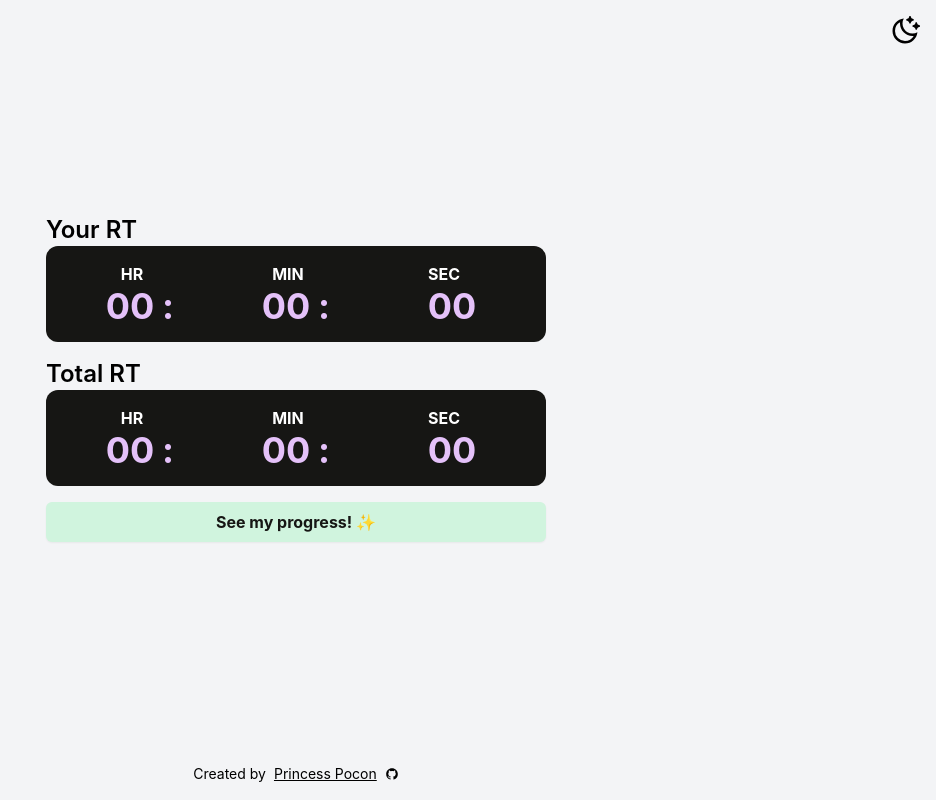
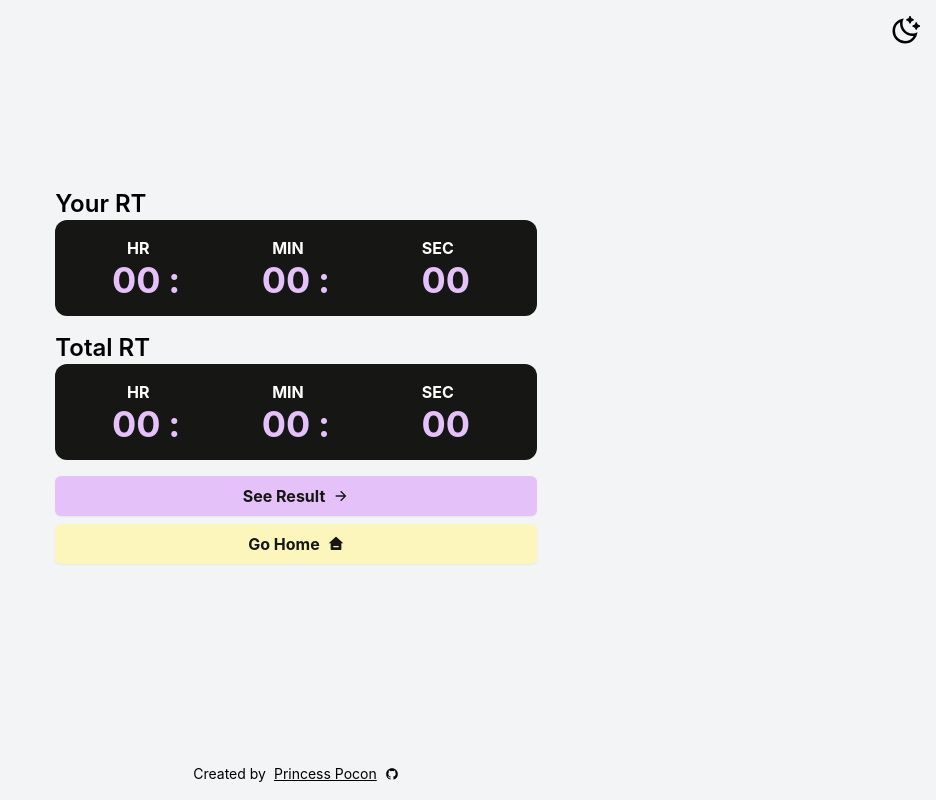
Before and after one commit to prxncxss03/trt-percentage-converter, a React (Create React App) app: page / in a window 1280 px wide. Both pictures are taken after a click on the button "RT to Percentage". Shown: the whole page, without its empty margins (344-1280 px from the left). Built offline with nearby package versions, Linux system fonts and the light colour scheme.

Commit message:
refactor code

```diff
--- a/src/App.js
+++ b/src/App.js
@@ -1,10 +1,7 @@
 import { useState } from "react";
 
 import { ThemeSwitcher } from "./components/darkMode/ThemeSwitcher";
-import { TimeBoard } from "./components/time/TimeBoard";
-import { ProgressBar } from "./components/result/ProgressBar";
-import { TimeBoardName } from "./components/time/TimeBoardName";
-import { RiArrowGoBackLine } from "react-icons/ri";
+import { TrtPercentage } from "./components/time/TrtPercentage";
 import { Footer } from "./components/footer/Footer";
 import { Result1 } from "./components/result/Result1";
 import { Home } from "./components/home/Home";
@@ -69,7 +66,7 @@ function App() {
       setError1("The time you entered is greater than the total time");
       return;
     }
-    setPage(2);
+    setPage(3);
 
     let percentage = (totalUserTime / TotalRT) * 100;
     let percentageRounded = Math.round(percentage * 100) / 100;
@@ -91,7 +88,7 @@ function App() {
       {
         page === 1 ? <Home handleChangePage1={()=> handleChangePage(2)} handleChangePage2 ={()=> handleChangePage(4)} ></Home>
         : page === 2 ? <div className="flex flex-col items-center  w-full mb-6 h-full justify-center">
-          <TimeBoard
+          <TrtPercentage
             error1={error1}
             error2={error2}
             userHr={userHr} handleUserHrChange={(e)=> {handleTimeChange(e, setUserHr)}}
@@ -101,10 +98,12 @@ function App() {
             totalMin={totalMin} handleTotalMinChange={(e)=> {handleTimeChange(e, setTotalMin)}}
             totalSec={totalSec} handleTotalSecChange={(e)=> {handleTimeChange(e, setTotalSec)}}
             computeTotalTime={computeTotalTime}
+            GoHomePage={()=>handleChangePage(1)}
+
           />
         </div> :
         page === 3 ?
-        <Result1 percentage={percentage} handleChangePage={handleChangePage}></Result1>
+        <Result1 percentage={percentage} handleChangePage={()=>handleChangePage(2)} GoHomePage={()=>handleChangePage(1)}></Result1>
         : null
       }
       <Footer />
--- a/src/components/time/TimeBoardName.js
+++ b/src/components/general/BoardName.js
@@ -1,4 +1,4 @@
-export const TimeBoardName = ({name}) => {
+export const BoardName = ({name}) => {
     return(
         <p className="font-semibold text-2xl mt-4  ">{name}</p>
     )
--- /dev/null
+++ b/src/components/general/GoBackBtn.js
@@ -0,0 +1,10 @@
+import {RiArrowGoBackLine } from "react-icons/ri"
+export const GoBackBtn = ({name, handleChangePage}) => {
+    return(
+        <button onClick={(e) => handleChangePage(e)}
+        className="bg-e4c1f9 shadow-sm  text-161614 font-bold rounded-md px-4 py-2 flex w-full items-center justify-center mb-1 ">
+            <span className="mr-2">{name}</span>
+            <RiArrowGoBackLine />
+        </button>
+    )
+}
--- /dev/null
+++ b/src/components/general/SeeResultBtn.js
@@ -0,0 +1,10 @@
+import {RiArrowRightLine} from 'react-icons/ri'
+export const SeeResultBtn = ({name, onClick}) => {
+    return(
+        <button onClick={onClick}
+        className="bg-e4c1f9 shadow-sm mt-4  text-161614 font-bold rounded-md px-4 py-2 flex w-full items-center justify-center mb-1">
+            <span className='mr-2'>{name} </span>
+            <RiArrowRightLine />
+        </button>
+    )
+}
--- a/src/components/home/Home.js
+++ b/src/components/home/Home.js
@@ -1,7 +1,7 @@
 import { HomeBtn } from "./HomeBtn"
 export const Home = ({handleChangePage1,handleChangePage2}) => {
     return(
-        <div>
+        <div className="flex flex-col h-full justify-center md:w-1/2 lg:w-5/12">
             <HomeBtn name="RT to Percentage" handleChangePage={handleChangePage1}/>
             <HomeBtn name="Percentage to RT" handleChangePage={handleChangePage2}/>
         </div>
--- a/src/components/home/HomeBtn.js
+++ b/src/components/home/HomeBtn.js
@@ -1,10 +1,14 @@
-import { RiHome3Fill } from "react-icons/ri"
-export const HomeBtn = ({name, handleChangePage,page}) => {
+import { RiPercentFill,RiHome3Fill } from "react-icons/ri"
+import {TbNumbers} from "react-icons/tb"
+
+export const HomeBtn = ({name, handleChangePage}) => {
     return(
-        <button onClick={(e,page) => handleChangePage(e)}
-        className="bg-fcf6bd mt-4 text-161614 font-bold md:w-1/2 lg:w-5/12 rounded-md px-4 py-2 w-full shadow-sm">
+        <button onClick={(e) => handleChangePage(e)}
+        className="bg-fcf6bd my-1 flex items-center justify-center text-161614 font-bold  rounded-md px-4 py-2 w-full shadow-sm">
             <span className="mr-2">{name}</span>
-            <RiHome3Fill size={20}/>
+            {
+            name === "RT to Percentage" ? <RiPercentFill /> : name === "Go Home" ? <RiHome3Fill/> : <TbNumbers />
+            }
         </button>
     )
 }
--- a/src/components/time/IndivTimeBoard.js
+++ b/src/components/percentage/PercentageBoard.js
@@ -1,13 +1,13 @@
-import {TimeBoardName} from './TimeBoardName';
-import {TimeInputWithLabel} from './TimeInputWithLabel';
-import {ErrorMessage} from './ErrorMessage';
-
-export const IndivTimeBoard = ({
-    name,error, timeMIN, timeHR, timeSEC,  handleTimeHrChange, handleTimeMinChange, handleTimeSecChange
+import { BoardName } from "../general/BoardName"
+export const PercentageBoard = ({
+    name,
+    percentage,
+    handlePercentageChange,
+    handleChangePage,
 }) => {
     return(
         <div className="w-full flex flex-col md:w-1/2 lg:w-5/12">
-                <TimeBoardName name={name} />
+                <BoardName name={name} />
                 <ErrorMessage message={error}></ErrorMessage>
                 <div className="flex items-center bg-161614 dark:bg-gray-600 p-4 rounded-xl">
                     <TimeInputWithLabel unit="HR" time={timeHR} handleTimeChange={(e)=> {handleTimeHrChange(e)}}/>
--- /dev/null
+++ b/src/components/percentage/PercentageInput.js
@@ -0,0 +1,16 @@
+export const PercentageInput = ({ percentage,handlePercentageChange }) => {
+
+
+    return (
+        <div className="flex flex-col rounded-md items-center justify-center ">
+        <input
+            type="number"
+            name="percentage"
+            id="percentage"
+            value={percentage}
+            onChange={handlePercentageChange}
+            className=" bg-transparent text-e4c1f9 dark:drop-shadow-sm font-bold w-14 text-center outline-none text-4xl"
+        />
+        </div>
+    );
+}
--- a/src/components/result/Result1.js
+++ b/src/components/result/Result1.js
@@ -1,8 +1,9 @@
-import { TimeBoardName } from "../time/TimeBoardName"
-import { RiArrowGoBackLine } from "react-icons/ri"
+import { BoardName } from "../general/BoardName"
 import { ProgressBar } from "./ProgressBar"
+import { HomeBtn } from "../home/HomeBtn"
+import { GoBackBtn } from "../general/GoBackBtn"
 
-export const Result1 = ({percentage, handleChangePage}) => {
+export const Result1 = ({percentage, handleChangePage,GoHomePage}) => {
     let message = {
         10: "Go go go!",
         20: "Celebrate small wins",
@@ -15,7 +16,7 @@ export const Result1 = ({percentage, handleChangePage}) => {
 
     return(
         <div className="flex flex-col w-full h-full md:w-1/2 lg:w-5/12 px-4 justify-center">
-          <TimeBoardName name="Your progress" />
+          <BoardName name="Your progress" />
           <div className="mt-10 mb-10">
             <ProgressBar percentage={percentage} />
             <p className="font-bold text-xl text-center my-2">{percentage}%</p>
@@ -25,7 +26,8 @@ export const Result1 = ({percentage, handleChangePage}) => {
               }
             </p>
           </div>
-          <button onClick={(e) => handleChangePage(e)} className="bg-e4c1f9 shadow-sm  text-161614 font-bold rounded-md px-4 py-2 flex w-full items-center justify-center">Go Back<RiArrowGoBackLine className="ml-2 " /></button>
+          <GoBackBtn name="Go Back" handleChangePage={handleChangePage} />
+          <HomeBtn name="Go Home" handleChangePage={GoHomePage} />
         </div>
 
     )
--- a/src/components/time/TimeBoard.js
+++ b/src/components/time/TimeBoard.js
@@ -1,18 +1,19 @@
-import { IndivTimeBoard } from "./IndivTimeBoard";
+import {BoardName} from '../general/BoardName';
+import {TimeInputWithLabel} from './TimeInputWithLabel';
+import {ErrorMessage} from './ErrorMessage';
 
 export const TimeBoard = ({
-    userHr,userMin,userSec,totalHr,totalMin,totalSec,computeTotalTime,
-    handleUserHrChange,handleUserMinChange,handleUserSecChange,
-    handleTotalHrChange,handleTotalMinChange,handleTotalSecChange,
-    error1, error2
+    name,error, timeMIN, timeHR, timeSEC,  handleTimeHrChange, handleTimeMinChange, handleTimeSecChange
 }) => {
-
-    return (
-        <div className="flex flex-col w-full p-4 justify-center items-center select-none">
-            <IndivTimeBoard name="Your RT" error={error1} timeHR={userHr} timeMIN={userMin} timeSEC={userSec} handleTimeHrChange={handleUserHrChange} handleTimeMinChange={handleUserMinChange} handleTimeSecChange={handleUserSecChange}></IndivTimeBoard>
-            <IndivTimeBoard name="Total RT" error={error2} timeHR={totalHr} timeMIN={totalMin} timeSEC={totalSec} handleTimeHrChange={handleTotalHrChange} handleTimeMinChange={handleTotalMinChange} handleTimeSecChange={handleTotalSecChange}></IndivTimeBoard>
-            <button onClick={computeTotalTime} className=
-            "mt-4 bg-d0f4de text-161614 font-bold md:w-1/2 lg:w-5/12 rounded-md px-4 py-2 w-full shadow-sm">See my progress! ✨</button>
-       </div>
-    );
+    return(
+        <div className="w-full flex flex-col ">
+                <BoardName name={name} />
+                <ErrorMessage message={error}></ErrorMessage>
+                <div className="flex items-center bg-161614 dark:bg-gray-600 p-4 rounded-xl">
+                    <TimeInputWithLabel unit="HR" time={timeHR} handleTimeChange={(e)=> {handleTimeHrChange(e)}}/>
+                    <TimeInputWithLabel unit="MIN" time={timeMIN} handleTimeChange={(e)=> {handleTimeMinChange(e)}}/>
+                    <TimeInputWithLabel unit="SEC" time={timeSEC} handleTimeChange={(e)=> {handleTimeSecChange(e)}}/>
+                </div>
+        </div>
+    )
 }
--- /dev/null
+++ b/src/components/time/TrtPercentage.js
@@ -0,0 +1,21 @@
+import { TimeBoard } from "./TimeBoard";
+import { HomeBtn } from "../home/HomeBtn";
+import { SeeResultBtn } from "../general/SeeResultBtn";
+
+export const TrtPercentage = ({
+    userHr,userMin,userSec,totalHr,totalMin,totalSec,computeTotalTime,
+    handleUserHrChange,handleUserMinChange,handleUserSecChange,
+    handleTotalHrChange,handleTotalMinChange,handleTotalSecChange,
+    GoHomePage,
+    error1, error2
+}) => {
+
+    return (
+        <div className="flex flex-col w-full md:w-1/2 lg:w-5/12 p-4 justify-center items-center select-none">
+            <TimeBoard name="Your RT" error={error1} timeHR={userHr} timeMIN={userMin} timeSEC={userSec} handleTimeHrChange={handleUserHrChange} handleTimeMinChange={handleUserMinChange} handleTimeSecChange={handleUserSecChange}></TimeBoard>
+            <TimeBoard name="Total RT" error={error2} timeHR={totalHr} timeMIN={totalMin} timeSEC={totalSec} handleTimeHrChange={handleTotalHrChange} handleTimeMinChange={handleTotalMinChange} handleTimeSecChange={handleTotalSecChange}></TimeBoard>
+            <SeeResultBtn name="See Result" onClick={computeTotalTime} />
+            <HomeBtn name="Go Home" handleChangePage={GoHomePage} />
+       </div>
+    );
+}
```
